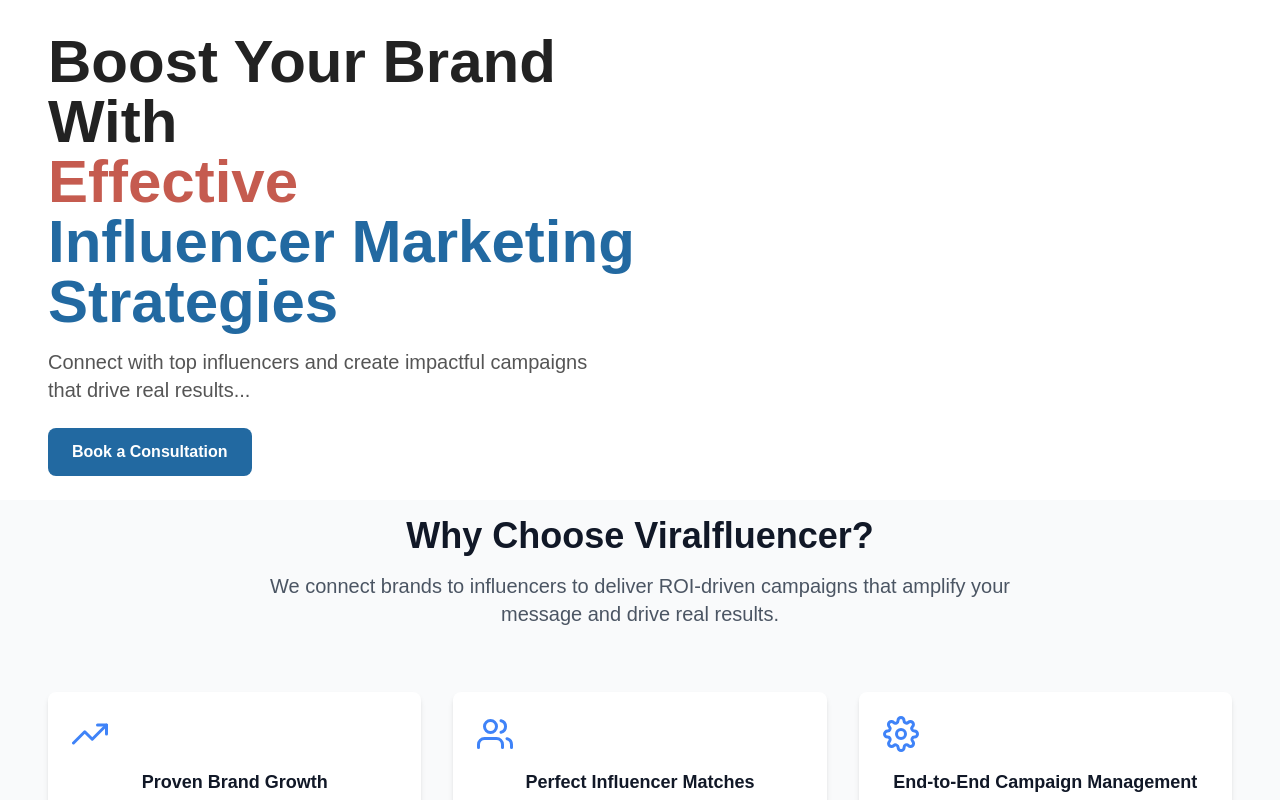
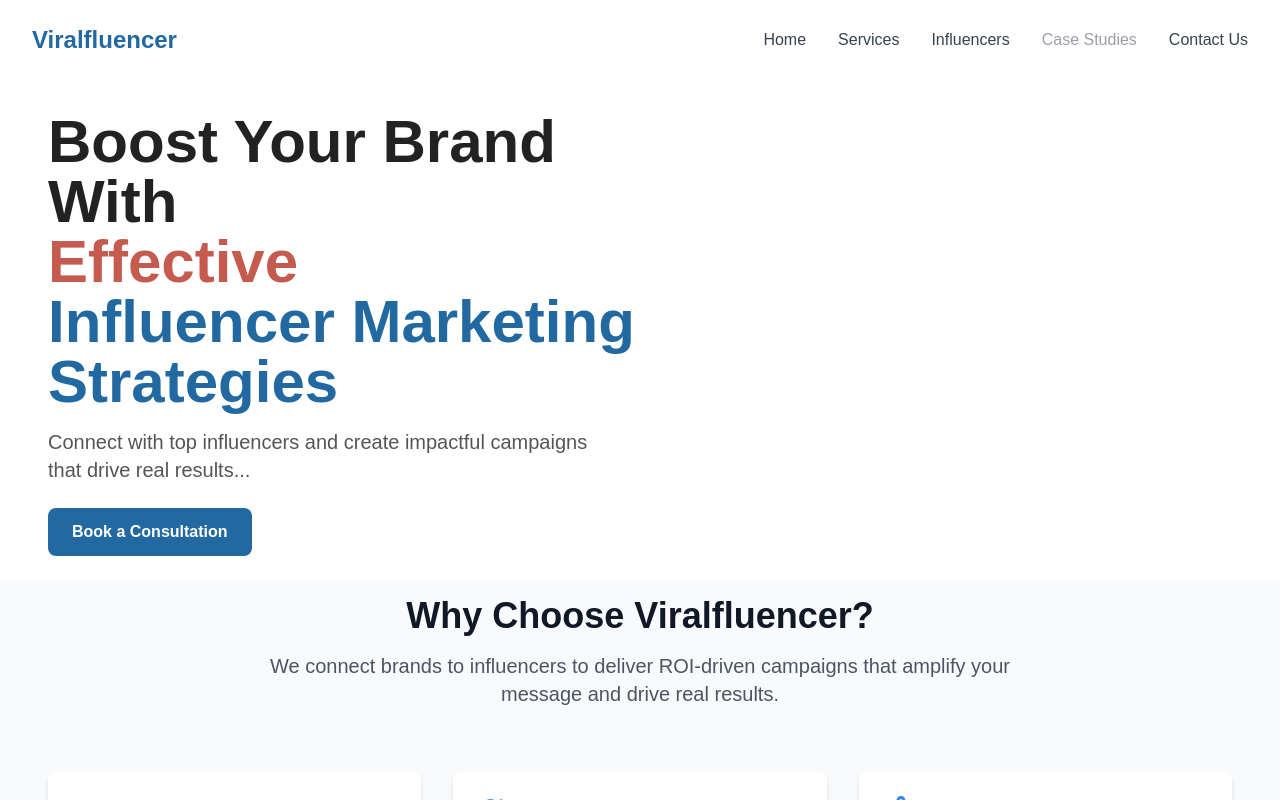
Before and after one commit to Ritikshroff/viralinfluencer, a React (Vite) app: page / in a window 1280 px wide. Shown: the top 800 px of the page. Built offline with nearby package versions, Linux system fonts and the light colour scheme.

Commit message:
changes in layout

```diff
--- a/src/Layout.jsx
+++ b/src/Layout.jsx
@@ -1,13 +1,14 @@
+
 import React, { useState, useEffect } from 'react';
 import './App.css';
-import { Outlet, useLocation } from 'react-router-dom';
+import { Outlet } from 'react-router-dom';
 import Navbar from './components/Header/Navbar';
 import Footer from './components/Footer/Footer';
+// import TopNavBar from './components/Dashboard/TopNavBar';
 
 function Layout() {
     const [isOpen, setIsOpen] = useState(false);
     const [isLoggedIn, setIsLoggedIn] = useState(false); // State to track login status
-    const location = useLocation(); // To get the current route
 
     useEffect(() => {
         // Check if the token exists in localStorage to set login status
@@ -19,14 +20,11 @@
         }
     }, []); // Empty dependency array to only run this on initial render
 
-
-    const showNavbar = isLoggedIn && location.pathname === '/' || location.pathname === '/Services' || location.pathname === '/Influencer' || location.pathname === '/submit-form' ;
-
     return (
         <div>
-            {showNavbar && <Navbar isOpen={isOpen} setIsOpen={setIsOpen} />}
-            <Outlet />
-            <Footer />
+            <Navbar isOpen={isOpen} setIsOpen={setIsOpen}/>
+            <Outlet/>
+            <Footer/>
         </div>
     );
 }
```
